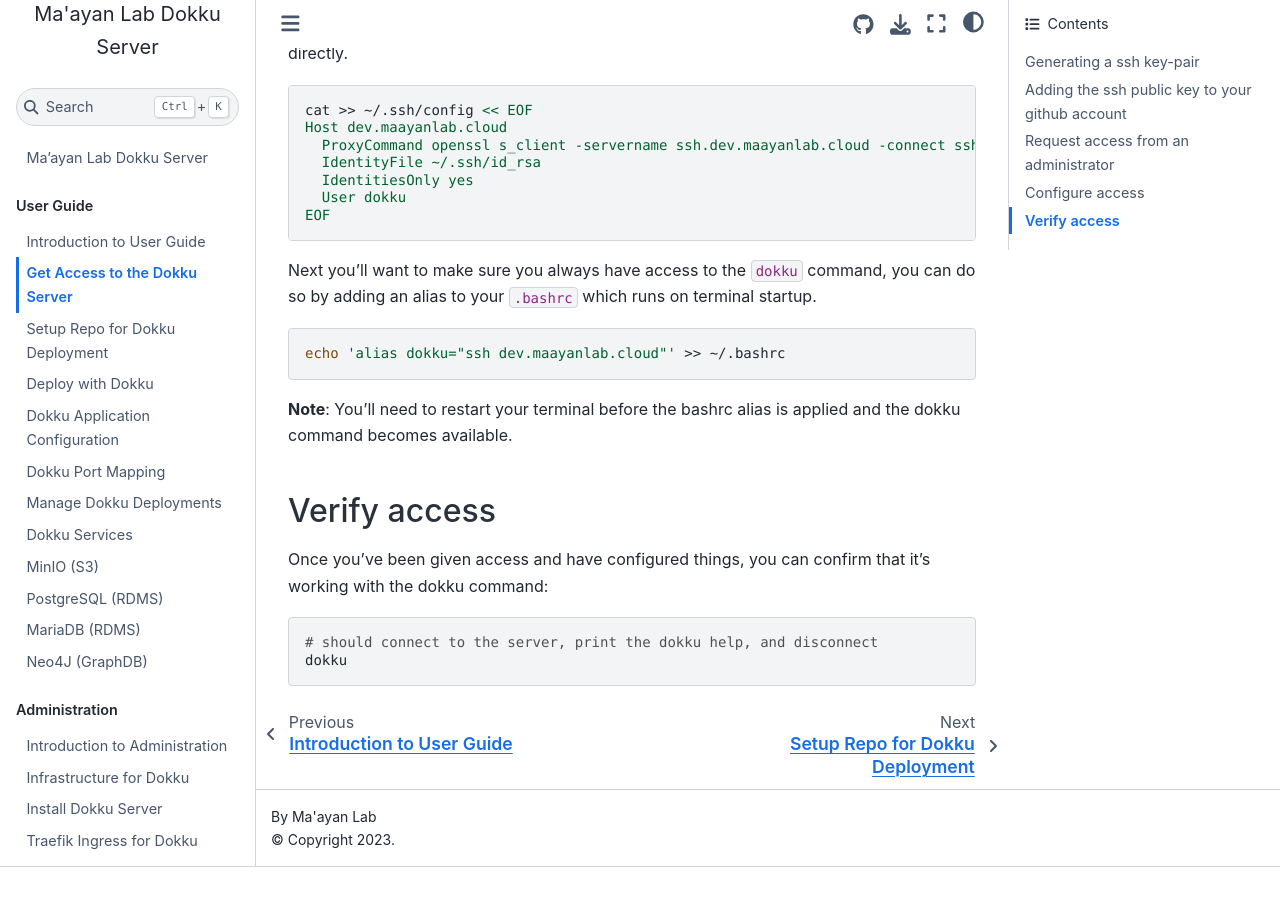
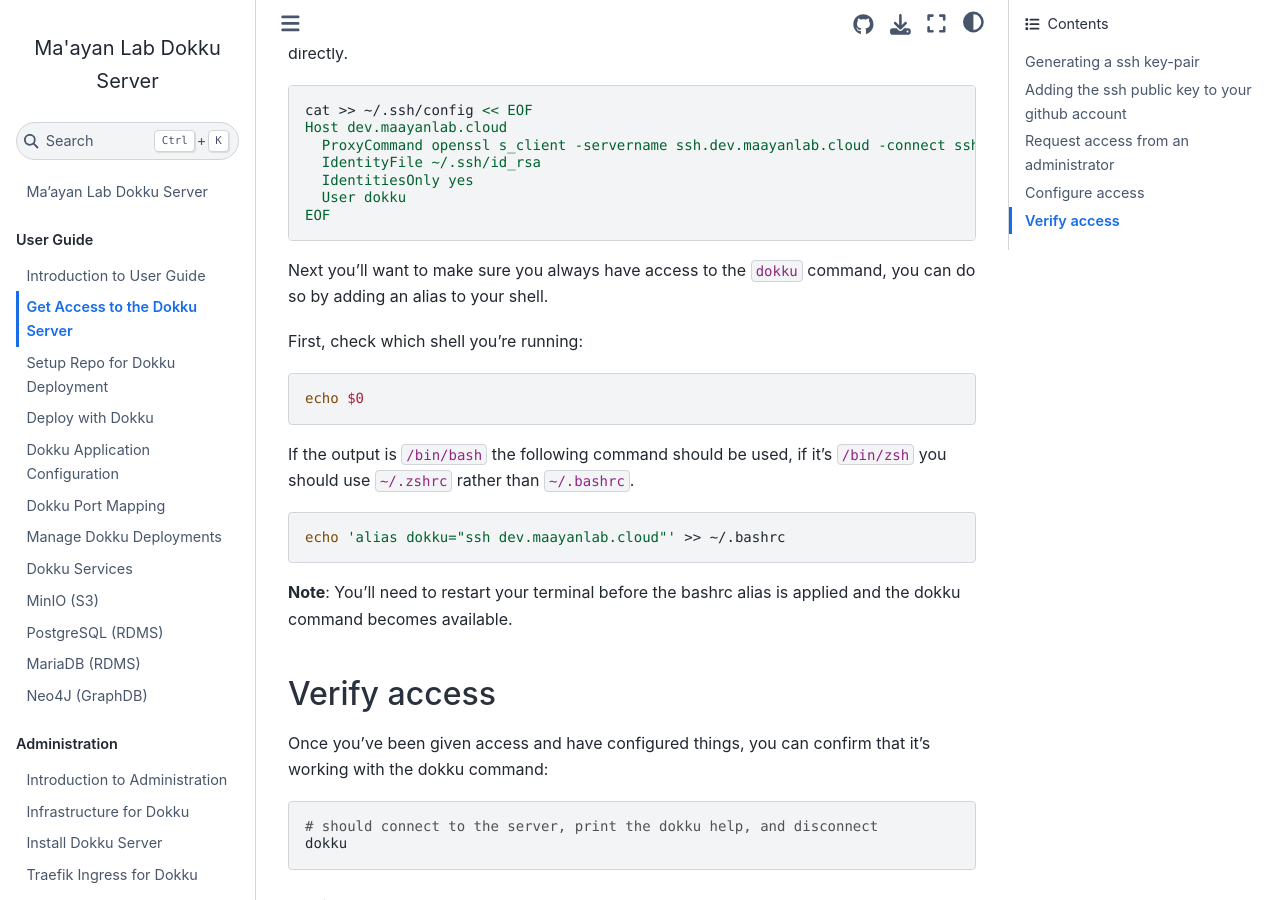
Before and after one commit to MaayanLab/dokku, a Jupyter Book: the page built from user/10-access.md, in a window 1280 px wide and 900 px high, scrolled down 1396 px. Built offline with Jupyter Book 1.0.4 settings and Sphinx 7.4.7 and the Sphinx Book theme 1.1.4, drawn with Linux system fonts in a browser that asks for light colours; before the commit the page ends 2263 px from its top, so only the background shows below that.

Commit message:
Check whether it should be bashrc or zshrc

````diff
--- a/user/10-access.md
+++ b/user/10-access.md
@@ -47,7 +47,14 @@
 EOF
 ```
 
-Next you'll want to make sure you always have access to the `dokku` command, you can do so by adding an alias to your `.bashrc` which runs on terminal startup.
+Next you'll want to make sure you always have access to the `dokku` command, you can do so by adding an alias to your shell.
+
+First, check which shell you're running:
+```sh
+echo $0
+```
+
+If the output is `/bin/bash` the following command should be used, if it's `/bin/zsh` you should use `~/.zshrc` rather than `~/.bashrc`.
 
 ```bash
 echo 'alias dokku="ssh dev.maayanlab.cloud"' >> ~/.bashrc
````
